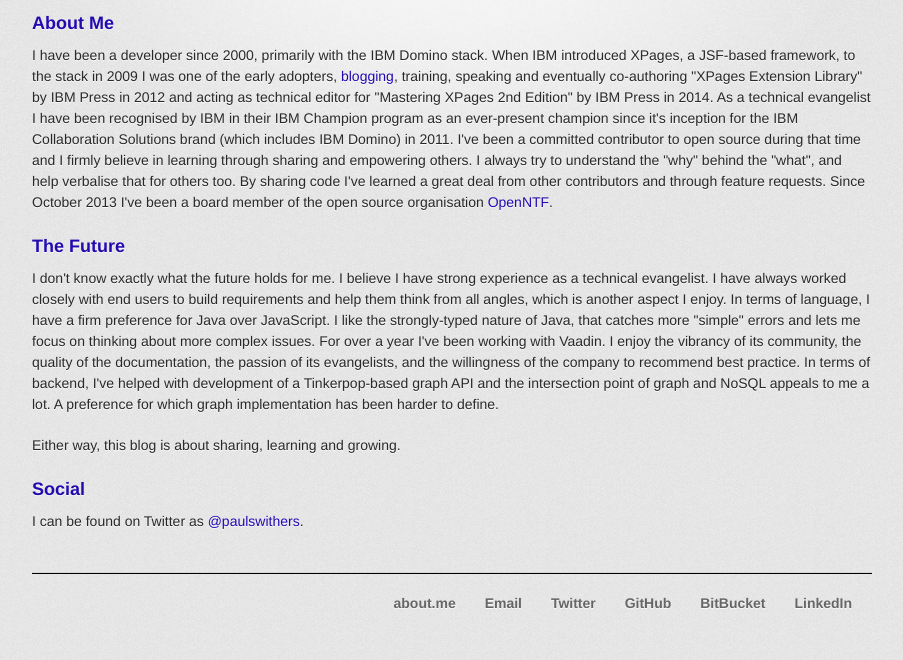
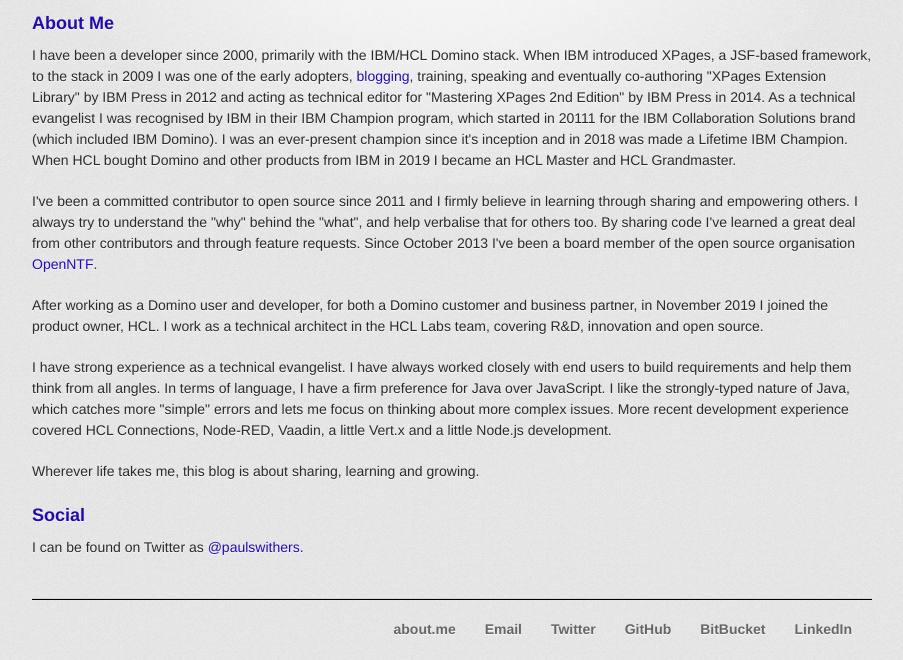
Before and after one commit to paulswithers/paulswithers.github.io, a Jekyll site: the page built from index.html, in a window 1280 px wide. Shown: the part 390-1050 px from the top of the page, without its empty margins (188-1091 px from the left). Built offline with Jekyll 4.4.1, drawn with Linux system fonts in a browser that asks for light colours; some web fonts are replaced; before the commit the page ends 1024 px from its top, so only the background shows below that.

Commit message:
Updated about me

```diff
--- a/index.html
+++ b/index.html
@@ -8,14 +8,15 @@
 <h3>
 <a id="about-me" class="anchor" href="#about-me" aria-hidden="true"><span aria-hidden="true" class="octicon octicon-link"></span></a>About Me</h3>
 
-<p>I have been a developer since 2000, primarily with the IBM Domino stack. When IBM introduced XPages, a JSF-based framework, to the stack in 2009 I was one of the early adopters, <a href="http://http://www.intec.co.uk/blog/">blogging</a>, training, speaking and eventually co-authoring "XPages Extension Library" by IBM Press in 2012 and acting as technical editor for "Mastering XPages 2nd Edition" by IBM Press in 2014. As a technical evangelist I have been recognised by IBM in their IBM Champion program as an ever-present champion since it's inception for the IBM Collaboration Solutions brand (which includes IBM Domino) in 2011. I've been a committed contributor to open source during that time and I firmly believe in learning through sharing and empowering others. I always try to understand the "why" behind the "what", and help verbalise that for others too. By sharing code I've learned a great deal from other contributors and through feature requests. Since October 2013 I've been a board member of the open source organisation <a href="https://openntf.org/main.nsf">OpenNTF</a>.</p>
+<p>I have been a developer since 2000, primarily with the IBM/HCL Domino stack. When IBM introduced XPages, a JSF-based framework, to the stack in 2009 I was one of the early adopters, <a href="http://http://www.intec.co.uk/blog/">blogging</a>, training, speaking and eventually co-authoring "XPages Extension Library" by IBM Press in 2012 and acting as technical editor for "Mastering XPages 2nd Edition" by IBM Press in 2014. As a technical evangelist I was recognised by IBM in their IBM Champion program, which started in 20111 for the IBM Collaboration Solutions brand (which included IBM Domino). I was an ever-present champion since it's inception and in 2018 was made a Lifetime IBM Champion. When HCL bought Domino and other products from IBM in 2019 I became an HCL Master and HCL Grandmaster.</p>
 
-<h3>
-<a id="the-future" class="anchor" href="#the-future" aria-hidden="true"><span aria-hidden="true" class="octicon octicon-link"></span></a>The Future</h3>
+<p>I've been a committed contributor to open source since 2011 and I firmly believe in learning through sharing and empowering others. I always try to understand the "why" behind the "what", and help verbalise that for others too. By sharing code I've learned a great deal from other contributors and through feature requests. Since October 2013 I've been a board member of the open source organisation <a href="https://openntf.org/main.nsf">OpenNTF</a>.
 
-<p>I don't know exactly what the future holds for me. I believe I have strong experience as a technical evangelist. I have always worked closely with end users to build requirements and help them think from all angles, which is another aspect I enjoy. In terms of language, I have a firm preference for Java over JavaScript. I like the strongly-typed nature of Java, that catches more "simple" errors and lets me focus on thinking about more complex issues. For over a year I've been working with Vaadin. I enjoy the vibrancy of its community, the quality of the documentation, the passion of its evangelists, and the willingness of the company to recommend best practice. In terms of backend, I've helped with development of a Tinkerpop-based graph API and the intersection point of graph and NoSQL appeals to me a lot. A preference for which graph implementation has been harder to define.</p>
+<p>After working as a Domino user and developer, for both a Domino customer and business partner, in November 2019 I joined the product owner, HCL. I work as a technical architect in the HCL Labs team, covering R&D, innovation and open source.</p>
 
-<p>Either way, this blog is about sharing, learning and growing.</p>
+<p>I have strong experience as a technical evangelist. I have always worked closely with end users to build requirements and help them think from all angles. In terms of language, I have a firm preference for Java over JavaScript. I like the strongly-typed nature of Java, which catches more "simple" errors and lets me focus on thinking about more complex issues. More recent development experience covered HCL Connections, Node-RED, Vaadin, a little Vert.x and a little Node.js development. </p>
+
+<p>Wherever life takes me, this blog is about sharing, learning and growing.</p>
 
 <h3>
 <a id="social" class="anchor" href="#social" aria-hidden="true"><span aria-hidden="true" class="octicon octicon-link"></span></a>Social</h3>
```
Also changed, not shown: about/index.html (+9 -1 lines).
